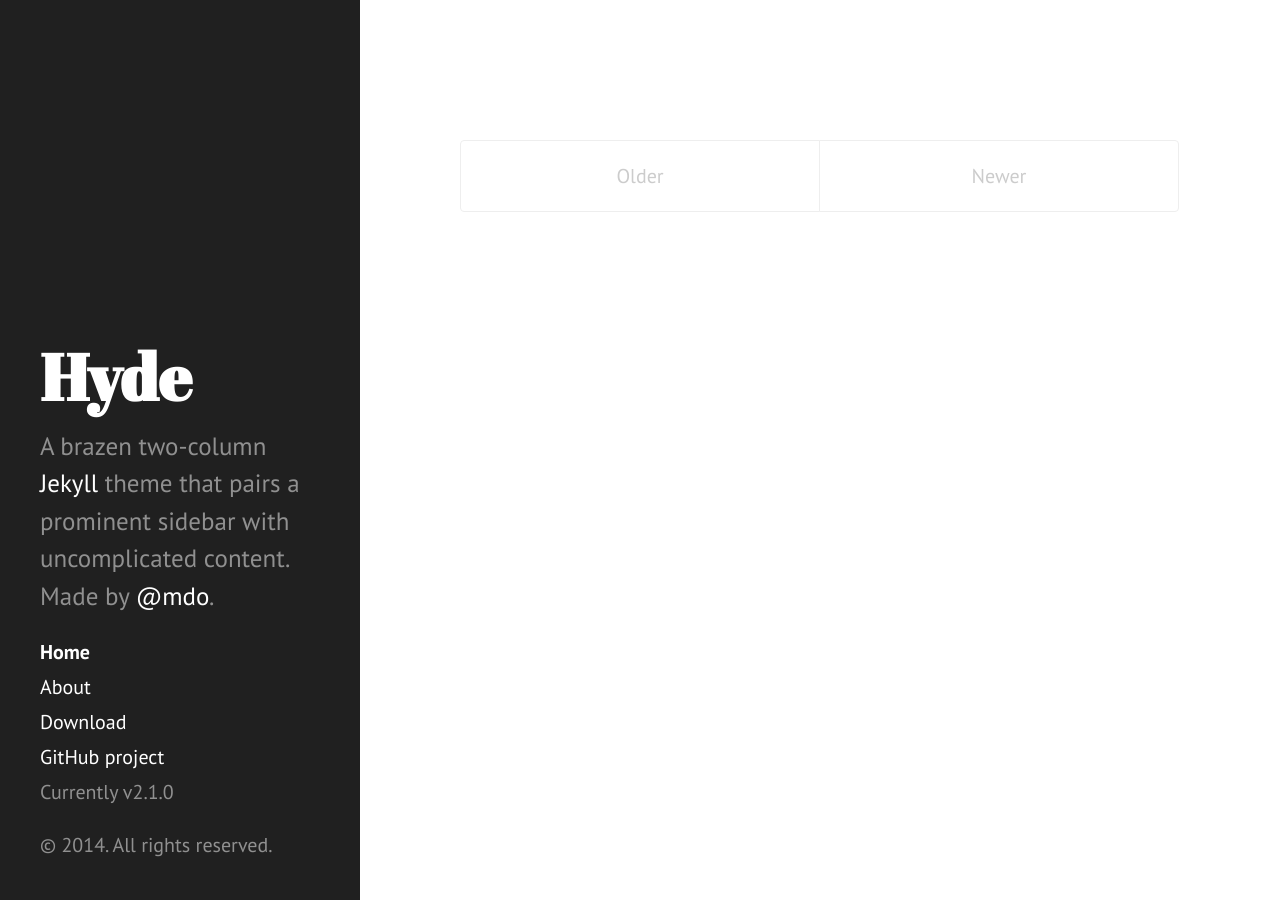
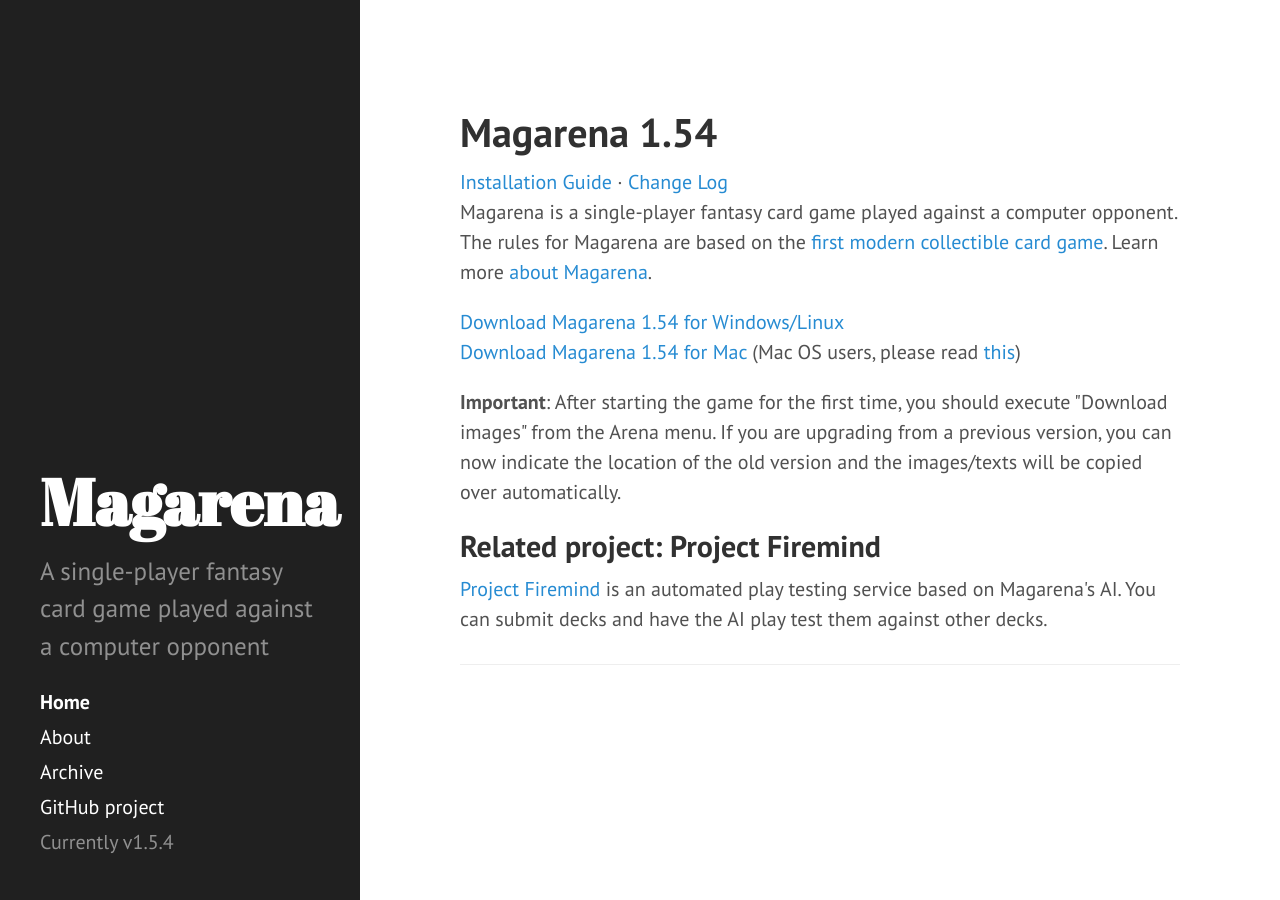
Before and after one commit to magarena/magarena.github.io, a Jekyll site: the page built from index.html, in a window 1280 px wide. Built offline with Jekyll 4.4.1, drawn with Linux system fonts in a browser that asks for light colours; Markdown is read by kramdown in place of the engine named in the settings; the list of posts is cut into pages by our own code.

Commit message:
add Magarena specific files and modifications

```diff
--- a/_config.yml
+++ b/_config.yml
@@ -7,20 +7,20 @@
 relative_permalinks: true
 
 # Setup
-title:            Hyde
-tagline:          'A Jekyll theme'
-description:      'A brazen two-column <a href="http://jekyllrb.com" target="_blank">Jekyll</a> theme that pairs a prominent sidebar with uncomplicated content. Made by <a href="https://twitter.com/mdo" target="_blank">@mdo</a>.'
-url:              http://hyde.getpoole.com
+title:            Magarena
+tagline:          'Fantasy card game against computer opponent'
+description:      'A single-player fantasy card game played against a computer opponent'
+url:              https://magarena.github.io
 baseurl:          /
 
 author:
-  name:           'Mark Otto'
-  url:            https://twitter.com/mdo
+  name:           'Magarena team'
+  email:          magarena@googlegroups.com
 
-paginate:         5
+paginate:         1
 
 # Custom vars
-version:          2.1.0
+version:          1.5.4
 
 github:
-  repo:           https://github.com/poole/hyde
+  repo:           https://github.com/magarena/magarena
--- /dev/null
+++ b/_includes/main.html
@@ -0,0 +1,29 @@
+<h1>Magarena 1.54</h1>
+
+<a href="https://code.google.com/p/magarena/wiki/GettingStarted">Installation Guide</a> · <a href="https://code.google.com/p/magarena/source/browse/release/README.txt?r=ba9cb560166240d73ee55ab88e85a7ea3aa09cfd#70">Change Log</a>
+
+<p>
+Magarena is a single-player fantasy card game played against a computer
+opponent. The rules for Magarena are based on the <a
+href="http://en.wikipedia.org/wiki/Magic:_The_Gathering">first modern
+collectible card game</a>. Learn more <a
+href="https://code.google.com/p/magarena/wiki/AboutMagarena">about
+Magarena</a>.
+</p>
+
+<p>
+<a href="https://github.com/magarena/magarena/releases/download/1.54/Magarena-1.54.zip">Download Magarena 1.54 for Windows/Linux</a></br>
+<a href="https://github.com/magarena/magarena/releases/download/1.54/Magarena-1.54.app.zip">Download Magarena 1.54 for Mac</a> (Mac OS users, please read <a href=http://support.apple.com/kb/PH11436">this</a>)
+</p>
+
+<p>
+<b>Important</b>: After starting the game for the first time, you should
+execute "Download images" from the Arena menu. If you are upgrading from a
+previous version, you can now indicate the location of the old version and the
+images/texts will be copied over automatically.
+</p>
+
+<h2>Related project: Project Firemind</h2>
+<a href="http://firemind.ch/">Project Firemind</a> is an automated play testing
+service based on Magarena's AI. You can submit decks and have the AI play test
+them against other decks.
--- a/_includes/sidebar.html
+++ b/_includes/sidebar.html
@@ -26,11 +26,9 @@
         {% endif %}
       {% endfor %}
 
-      <a class="sidebar-nav-item" href="{{ site.github.repo }}/archive/v{{ site.version }}.zip">Download</a>
       <a class="sidebar-nav-item" href="{{ site.github.repo }}">GitHub project</a>
       <span class="sidebar-nav-item">Currently v{{ site.version }}</span>
     </nav>
 
-    <p>&copy; {{ site.time | date: '%Y' }}. All rights reserved.</p>
   </div>
 </div>
--- a/index.html
+++ b/index.html
@@ -3,14 +3,18 @@
 title: Home
 ---
 
+{% include main.html %}
+
+<hr>
+
 <div class="posts">
   {% for post in paginator.posts %}
   <div class="post">
-    <h1 class="post-title">
+    <h2 class="post-title">
       <a href="{{ post.url }}">
         {{ post.title }}
       </a>
-    </h1>
+    </h2>
 
     <span class="post-date">{{ post.date | date_to_string }}</span>
 
@@ -18,20 +22,3 @@
   </div>
   {% endfor %}
 </div>
-
-<div class="pagination">
-  {% if paginator.next_page %}
-    <a class="pagination-item older" href="{{ site.baseurl }}page{{paginator.next_page}}">Older</a>
-  {% else %}
-    <span class="pagination-item older">Older</span>
-  {% endif %}
-  {% if paginator.previous_page %}
-    {% if paginator.page == 2 %}
-      <a class="pagination-item newer" href="{{ site.baseurl }}">Newer</a>
-    {% else %}
-      <a class="pagination-item newer" href="{{ site.baseurl }}page{{paginator.previous_page}}">Newer</a>
-    {% endif %}
-  {% else %}
-    <span class="pagination-item newer">Newer</span>
-  {% endif %}
-</div>
```
Also changed, not shown: archive.md (added, +10 -0 lines), README.md.
